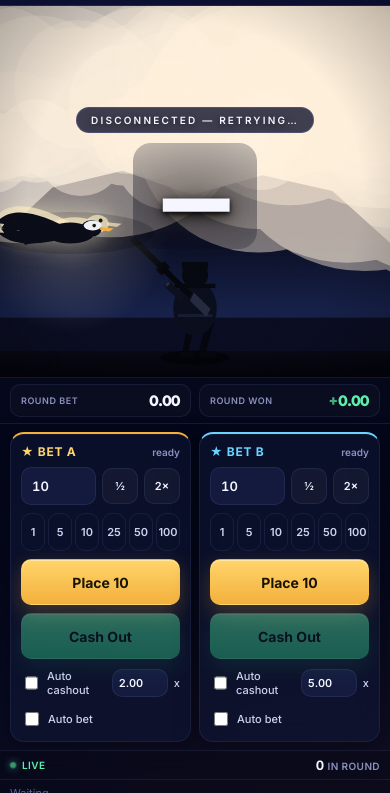
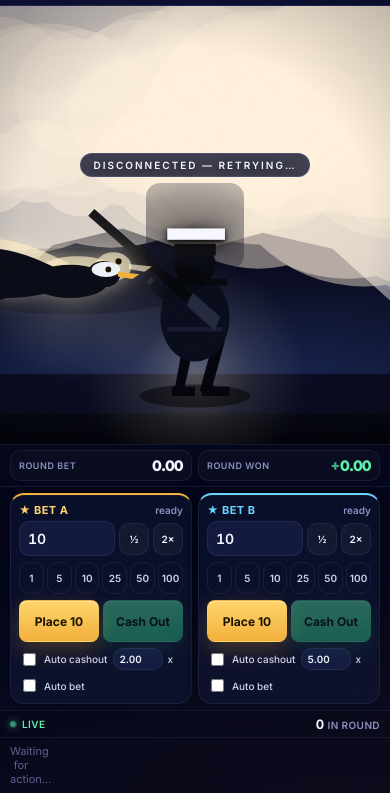
Before and after one commit to giorgimol/eagle-crash, a website with bundled scripts: page public/index.html in a window 390 px wide. Shown: the part 51-844 px from the top of the page. Built offline with nearby package versions, Linux system fonts and the light colour scheme; no server answers; animation ran at ten frames a second.

Commit message:
mobile: actual audit-based rewrite, fits whole page in one viewport
THE REAL PROBLEM (root-cause analysis on a 390×844 iPhone 13):
- Topbar 50 + Stage 44dvh=371 + Econ 52 + Bets 345 + Feed 18dvh=152
  = 970px content on an 844px viewport → 126px overflow
- Page scrolled vertically. Multiplier was below the visible area.
- Stage darkening reached 0.62 black in the bottom band, eating the
  hunter who was positioned at y=0.94 (deep inside that band).
- Eagle scale 1.5 was native size — fine on desktop, small on phone.

STRUCTURAL FIXES (CSS) — net ~250px saved vertically:

Stage:
- 44dvh / 320 min → 36dvh / 280 min (saves ~50px)
- multiplier glass plate tightened (10px×26px → 6px×18px)

Bet panels (each saves ~120px):
- Place + Cash Out SIDE BY SIDE (grid 2-col, ~42px) instead of
  STACKED (~100px). Player still sees both states.
- Presets stay on ONE row (flex-wrap: nowrap + flex: 1 + min-width: 0)
  so 6 buttons share the column instead of breaking to 2 lines.
- Padding, gaps, font sizes all tightened
- Auto rows are now 10px font, 5px gap, no vertical padding

Round econ + feed:
- Bet panel padding tightened
- Feed cap 18dvh → 14dvh

SCENE COMPOSITION (scene.js):
- Hunter y: 0.94 → 0.88 — moved UP out of the heavy darkening band
- Hunter scale: 1.45 → 1.45 * adapt (1.0-1.7 based on canvas width).
  On a 380px mobile canvas, adapt≈1.63 so hunter renders at scale 2.36.
- Eagle scale: 1.5 → 1.5 * adapt. Same dynamic.
- NEW: hunter halo (warm radial like the eagle has) so the silhouette
  is unambiguously legible against any backdrop
- Stage darkening: 0.62 alpha black → 0.38 alpha. Halved.
  Range raised from 0.35-1.0 of stage → 0.55-1.0 — the dark band is
  smaller and gentler, the eagle/trail in mid-stage no longer dim.

New total on a 390×844 iPhone 13:
  50 + 304 + 47 + 220 + 118 = 739px content / 844px viewport
  → 105px slack. Whole page fits in one screen, no scroll.

```diff
--- a/public/scene.js
+++ b/public/scene.js
@@ -755,12 +755,13 @@ export function createScene(canvas) {
       ctx.fillStyle = rgba(cols.middle, 0.42 + cols.t * 0.22);
       ctx.fillRect(0, 0, width, height);
 
-      // Stage darkening — only the bottom half, gradient down. This keeps
-      // the sky bright while giving the hunter + flying eagle clear contrast.
-      const stage = ctx.createLinearGradient(0, height * 0.35, 0, height);
+      // Stage darkening — only the bottom band, gentle gradient. We need
+      // SOME darkening for foreground contrast but the old curve was so
+      // heavy (0.62 black) that it ate the hunter on small stages.
+      const stage = ctx.createLinearGradient(0, height * 0.55, 0, height);
       stage.addColorStop(0,    'rgba(0, 0, 10, 0)');
-      stage.addColorStop(0.55, 'rgba(0, 0, 10, 0.30)');
-      stage.addColorStop(1,    'rgba(0, 0, 10, 0.62)');
+      stage.addColorStop(0.6,  'rgba(0, 0, 10, 0.18)');
+      stage.addColorStop(1,    'rgba(0, 0, 10, 0.38)');
       ctx.fillStyle = stage;
       ctx.fillRect(0, 0, width, height);
     } else {
@@ -832,9 +833,14 @@ export function createScene(canvas) {
     ctx.fillStyle = groundGrad;
     ctx.fillRect(0, height * 0.93, width, height * 0.07);
 
-    // 11) Eagle position + trail
+    // 11) Eagle position + trail.
+    // Scale characters dynamically — on small canvases (mobile) they
+    // need to grow to stay readable; on desktop they stay normal.
+    const adapt = Math.max(1.0, Math.min(1.7, 620 / Math.max(width, 1)));
     const eaglePos  = eagleScreenPos(width, height, mult, state.phase, state.crashElapsed);
-    const hunterPos = { x: width * 0.5, y: height * 0.94 };
+    // Move hunter UP from y=0.94 → 0.88 so he sits above the stage
+    // darkening band and is unmistakably visible.
+    const hunterPos = { x: width * 0.5, y: height * 0.88 };
 
     if (state.phase === 'flying' || state.phase === 'crash_escape') {
       const last = trail[trail.length - 1];
@@ -856,9 +862,22 @@ export function createScene(canvas) {
       if (state.crashElapsed >= 600) eagleRotation = ((state.crashElapsed - 600) / 1000) * Math.PI * 1.5;
     }
 
-    // 13) HUNTER
+    // 13) HUNTER — soft halo behind for legibility, then the silhouette.
+    //     Scale grows on small canvases so he reads on a phone.
+    {
+      const HR = 70 * adapt;
+      const hHalo = ctx.createRadialGradient(hunterPos.x, hunterPos.y - 20, 0, hunterPos.x, hunterPos.y - 20, HR);
+      hHalo.addColorStop(0, rgba(sunCore, 0.30));
+      hHalo.addColorStop(0.5, rgba(sunCore, 0.10));
+      hHalo.addColorStop(1, rgba(sunCore, 0));
+      ctx.save();
+      ctx.globalCompositeOperation = 'screen';
+      ctx.fillStyle = hHalo;
+      ctx.fillRect(hunterPos.x - HR, hunterPos.y - HR - 20, HR * 2, HR * 2);
+      ctx.restore();
+    }
     const aim = hunterAimAngle(eaglePos, hunterPos);
-    drawHunter(hunterPos.x, hunterPos.y, aim, recoil, muzzleFlash);
+    drawHunter(hunterPos.x, hunterPos.y, aim, recoil, muzzleFlash, 1.45 * adapt);
 
     // 14) EAGLE — soft halo first (so the silhouette is always legible
     //     against any backdrop), then the rim-lit eagle on top, at a
@@ -878,7 +897,7 @@ export function createScene(canvas) {
       ctx.fillRect(eaglePos.x - HALO_R, eaglePos.y - HALO_R, HALO_R * 2, HALO_R * 2);
       ctx.restore();
 
-      drawEagle(eaglePos.x, eaglePos.y, 1.5, wingPhase, {
+      drawEagle(eaglePos.x, eaglePos.y, 1.5 * adapt, wingPhase, {
         shot: eagleShot,
         rotation: eagleRotation,
         rimLight: rimColor,
--- a/public/styles.css
+++ b/public/styles.css
@@ -893,23 +893,25 @@ input[type=number]::-webkit-outer-spin-button { -webkit-appearance: none; margin
   .history-strip { -webkit-mask-image: linear-gradient(90deg, transparent, #000 8px, #000 calc(100% - 8px), transparent); }
   .chip { min-width: 50px; padding: 7px 10px; font-size: 11px; }
 
-  /* The stage IS the hero — guarantee it real estate on mobile.
-     Previously it was getting squeezed by the bet panels and feed
-     into ~200px, which buried the eagle and trail. Lock it to 44% of
-     the viewport with a generous min so even short phones look right. */
-  #app { grid-template-rows: auto minmax(44dvh, 1fr) auto auto auto; }
-  .stage { min-height: 320px; }
-  .multiplier { font-size: clamp(72px, 22vw, 120px); letter-spacing: -0.03em; }
-  .phase-label { font-size: 10px; padding: 6px 14px; letter-spacing: 0.22em; }
-  .countdown { left: 10px; right: 10px; bottom: 8px; height: 5px; }
+  /* Stage — sized so the WHOLE page fits in one viewport (no vertical
+     scroll). Bet panels + feed + topbar + econ together need ~470px,
+     so a typical 800-844px phone has ~330px left → stage gets 36dvh. */
+  #app { grid-template-rows: auto minmax(36dvh, 1fr) auto auto auto; }
+  .stage { min-height: 280px; }
+  .multiplier {
+    font-size: clamp(64px, 19vw, 110px);
+    letter-spacing: -0.03em;
+    padding: 6px 18px;
+    border-radius: 14px;
+  }
+  .phase-label { font-size: 10px; padding: 5px 12px; letter-spacing: 0.20em; margin-bottom: 6px; }
+  .countdown { left: 10px; right: 10px; bottom: 6px; height: 4px; }
 
-  /* Round economics — collapsed to a single horizontal pill above the
-     bet panels (was a 2-card vertical block eating 80px). One row, both
-     numbers visible at a glance. */
+  /* Round economics — tight horizontal pill above the bet panels */
   .round-econ {
     grid-template-columns: 1fr 1fr;
-    padding: 6px var(--pad);
-    gap: 8px;
+    padding: 5px var(--pad);
+    gap: 6px;
     border-bottom: 0;
     border-top: 1px solid var(--card-border);
     background: rgba(8, 10, 30, 0.55);
@@ -918,30 +920,42 @@ input[type=number]::-webkit-outer-spin-button { -webkit-appearance: none; margin
     flex-direction: row;
     align-items: center;
     justify-content: space-between;
-    padding: 6px 10px;
+    padding: 5px 8px;
+    gap: 6px;
   }
   .econ-label { font-size: 9px; letter-spacing: 0.06em; }
   .econ-value { font-size: 15px; }
 
-  /* Bet panels — keep 2-col but compress everything inside */
-  .bets { gap: 8px; padding: 8px var(--pad); }
-  .bet-slot { padding: 10px; gap: 8px; }
-  .bet-title { font-size: 12px; }
+  /* Bet panels — keep 2-col side-by-side, ULTRA-compact internals so
+     A and B both fit AND the whole page fits in one viewport. */
+  .bets { gap: 6px; padding: 6px var(--pad); }
+  .bet-slot { padding: 8px; gap: 6px; border-top-width: 2px; }
+  .bet-head { margin-bottom: -2px; }
+  .bet-title { font-size: 11px; letter-spacing: 0.04em; }
   .bet-status { font-size: 10px; }
-  .bet-row { gap: 6px; }
-  .bet-quick button { padding: 8px 8px; font-size: 11px; min-width: 36px; min-height: 36px; }
-  .preset-row { gap: 3px; }
-  .preset-row button { padding: 9px 0; font-size: 11px; min-width: 0; min-height: 38px; }
+  .bet-row { gap: 4px; }
+  .bet-row input[type=number] { padding: 8px 8px; font-size: 14px; }
+  .bet-quick { gap: 4px; }
+  .bet-quick button { padding: 6px 6px; font-size: 10px; min-width: 30px; min-height: 32px; }
+
+  /* Presets stay on ONE row by shrinking to fit the column. */
+  .preset-row { gap: 3px; flex-wrap: nowrap; }
+  .preset-row button { flex: 1 1 0; padding: 7px 2px; font-size: 10px; min-width: 0; min-height: 32px; }
+
+  /* Place + Cash Out SIDE BY SIDE — was two stacked rows eating 100px.
+     Now ~42px total. Player still sees both states at all times. */
+  .bet-action { grid-template-columns: 1fr 1fr; gap: 4px; }
   .bet-action .place,
-  .bet-action .cashout { padding: 13px 6px; font-size: 14px; min-height: 46px; font-weight: 800; }
-  .bet-opt { font-size: 11px; gap: 6px; padding: 2px 0; }
-  .bet-opt input[type=number] { width: 56px; padding: 6px; font-size: 11px; }
-  input[type=number] { padding: 10px; }
+  .bet-action .cashout { padding: 10px 4px; font-size: 12px; min-height: 42px; font-weight: 800; border-radius: 8px; }
 
-  /* Feed shrinks to just a strip — important so the bet panels remain
-     above the on-screen keyboard when the user taps a stake input. */
-  .feed { max-height: 18dvh; }
-  .feed-head { padding: 6px var(--pad); font-size: 10px; }
+  /* Auto rows: minimal vertical footprint */
+  .bet-opt { font-size: 10px; gap: 5px; padding: 0; line-height: 1.2; }
+  .bet-opt input[type=checkbox] { width: 13px; height: 13px; flex: 0 0 auto; }
+  .bet-opt input[type=number] { width: 50px; padding: 4px 6px; font-size: 10px; }
+
+  /* Feed: small strip at bottom */
+  .feed { max-height: 14dvh; }
+  .feed-head { padding: 5px var(--pad); font-size: 10px; }
   .feed-list { padding: 2px 4px; }
   .feed-list li { grid-template-columns: 22px 1fr auto; gap: 6px; padding: 4px 6px; font-size: 11px; margin-bottom: 1px; }
   .feed-list .mult { display: none; }
```
